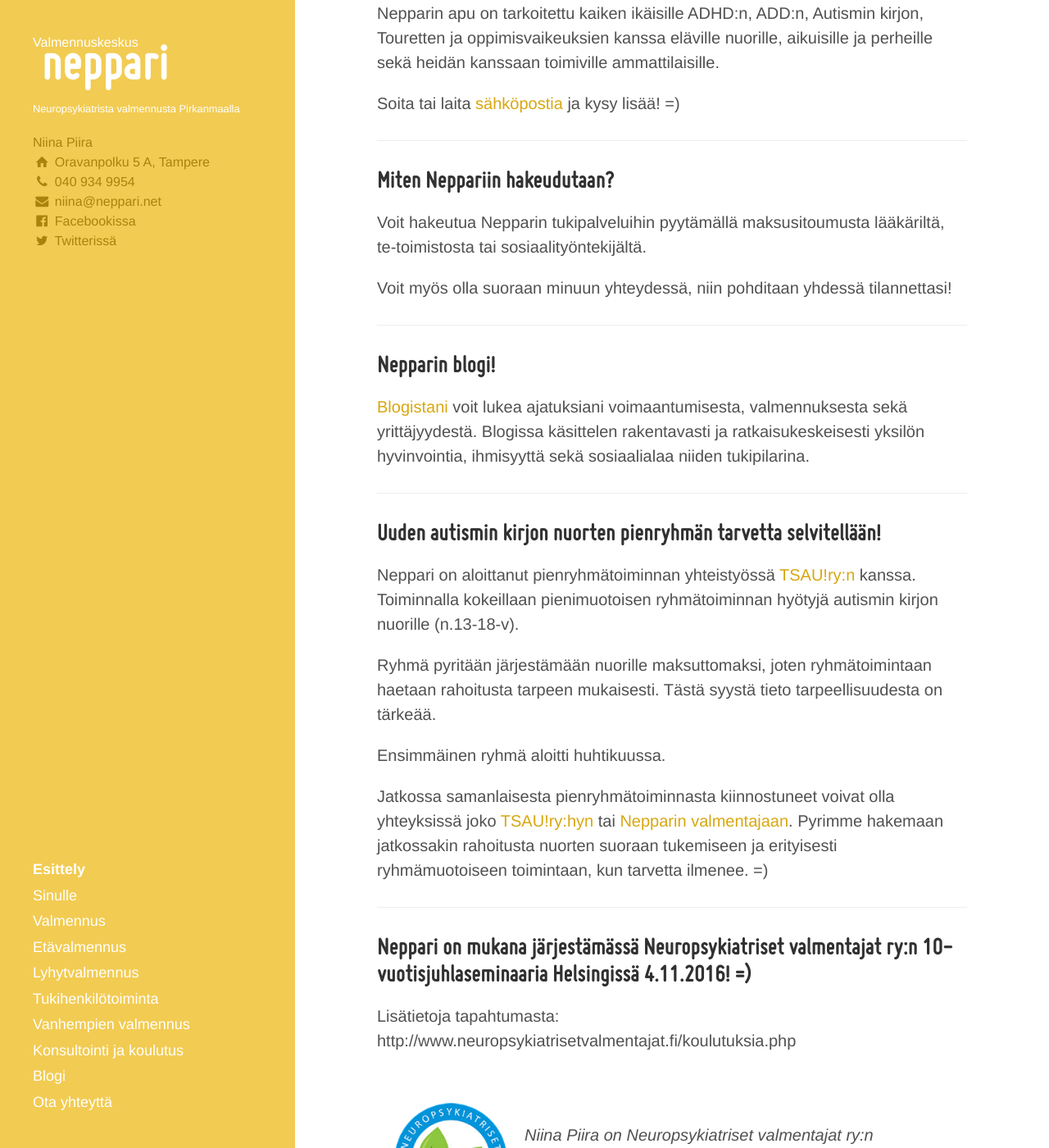
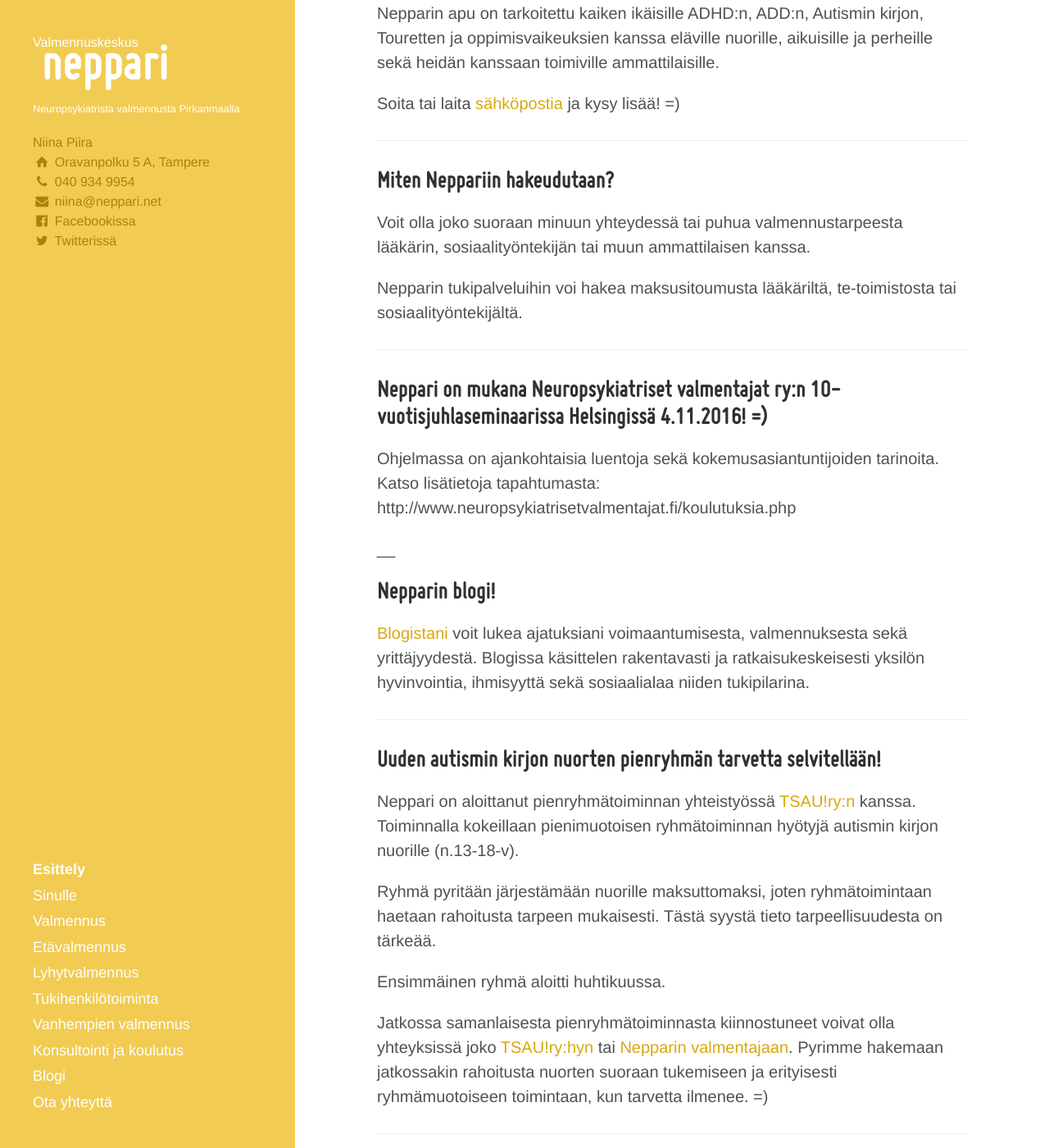
Before and after one commit to niinapiira/neppari.net, a Jekyll site: the page built from index.md, in a window 1280 px wide and 1400 px high, scrolled down 431 px. Shown: the whole window at 82% size. Built offline with Jekyll 4.4.1, drawn with Linux system fonts in a browser that asks for light colours.

Commit message:
Updated index.md

```diff
--- a/index.md
+++ b/index.md
@@ -30,11 +30,19 @@
 
 ## Miten Neppariin hakeudutaan?
 
-Voit hakeutua Nepparin tukipalveluihin pyytämällä maksusitoumusta lääkäriltä, te-toimistosta tai sosiaalityöntekijältä.
+Voit olla joko suoraan minuun yhteydessä tai puhua valmennustarpeesta lääkärin, sosiaalityöntekijän tai muun ammattilaisen kanssa.
 
-Voit myös olla suoraan minuun yhteydessä, niin pohditaan yhdessä tilannettasi!
+Nepparin tukipalveluihin voi hakea maksusitoumusta lääkäriltä, te-toimistosta tai sosiaalityöntekijältä.
 
 ___
+
+
+## Neppari on mukana Neuropsykiatriset valmentajat ry:n 10-vuotisjuhlaseminaarissa Helsingissä 4.11.2016! =)
+
+Ohjelmassa on ajankohtaisia luentoja sekä kokemusasiantuntijoiden tarinoita.
+Katso lisätietoja tapahtumasta: http://www.neuropsykiatrisetvalmentajat.fi/koulutuksia.php
+
+__
 
 ## Nepparin blogi!
 
@@ -54,7 +62,3 @@
 Jatkossa samanlaisesta pienryhmätoiminnasta kiinnostuneet voivat olla yhteyksissä joko [TSAU!ry:hyn](http://www.tsau.net/) tai [Nepparin valmentajaan](/ota-yhteytta). Pyrimme hakemaan jatkossakin rahoitusta nuorten suoraan tukemiseen ja erityisesti ryhmämuotoiseen toimintaan, kun tarvetta ilmenee. =)
 
 ___
-
-## Neppari on mukana järjestämässä Neuropsykiatriset valmentajat ry:n 10-vuotisjuhlaseminaaria Helsingissä 4.11.2016! =)
-
-Lisätietoja tapahtumasta: http://www.neuropsykiatrisetvalmentajat.fi/koulutuksia.php
```
